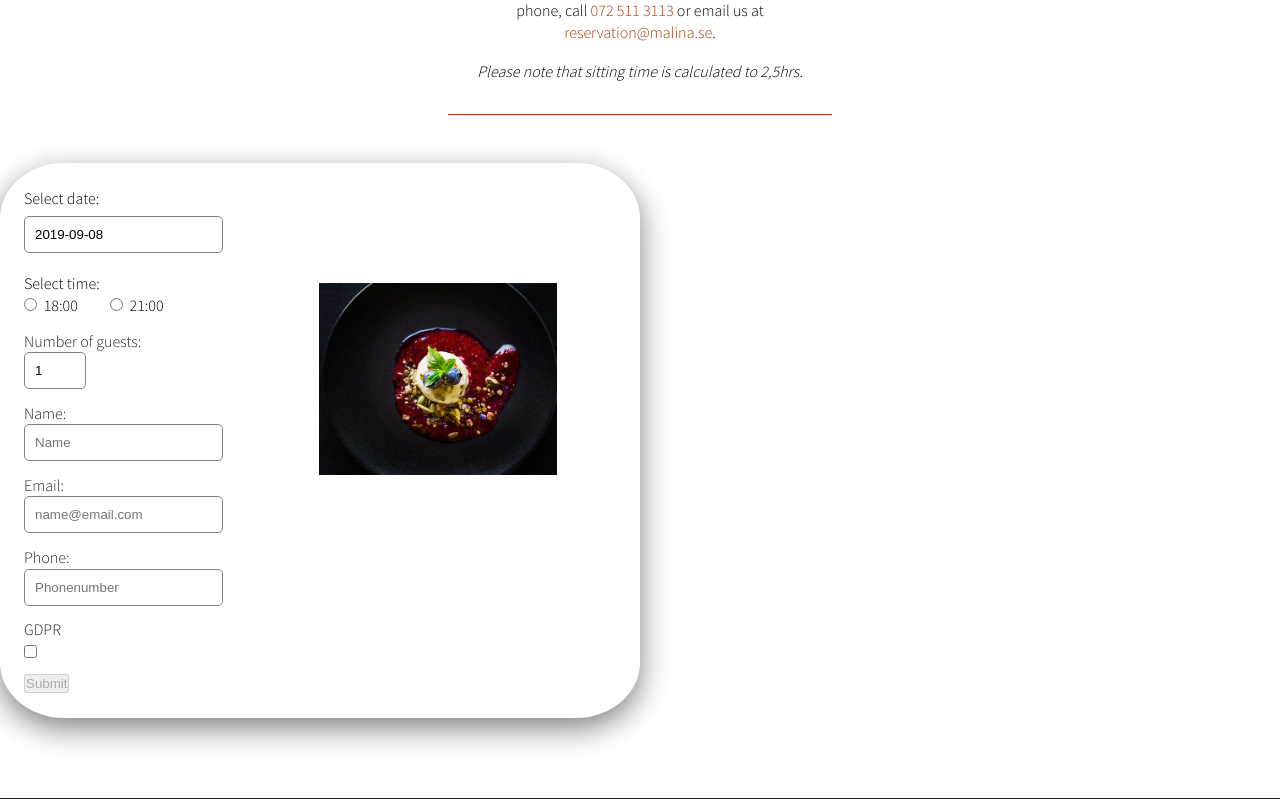
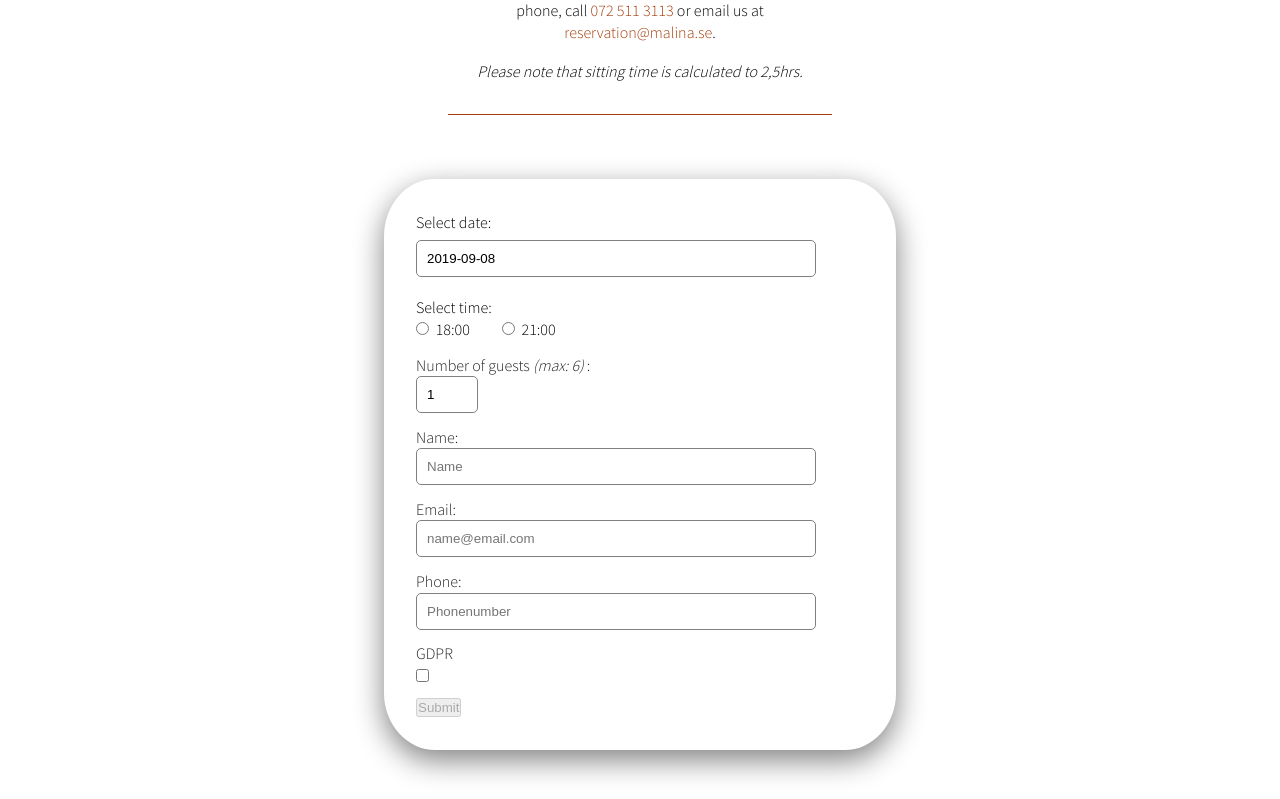
Before and after one commit to JuliaLahdo/malina-restaurant, a React (Create React App) app: page /Booking in a window 1280 px wide. Shown: the part 961-1760 px from the top of the page. Built offline with nearby package versions, Linux system fonts and the light colour scheme; no server answers; the HTML template or start-up script is replaced by a standard one.

Commit message:
Make changes to form
Removed image, added widths to inputfields

```diff
--- a/src/Pages/Booking/Booking.css
+++ b/src/Pages/Booking/Booking.css
@@ -29,8 +29,8 @@
     }
 
     .bookingFormContainer{
-        /* display: flex;
-        justify-content: space-between; */
+        display: flex;
+        justify-content: center;
     }
 
     form div{
@@ -40,11 +40,11 @@
 
     .bookingForm{
         font-family: 'Source Sans Pro', sans-serif;
-        width: 90%;
+        width: 80%;
         display: flex;
-        /* justify-content: center; */
-        /* align-items: center; */
-        /* flex-direction: column; */
+        /* justify-content: center;
+        align-items: center;
+        flex-direction: column; */
         margin: 3em 0 5em 0;
         padding: 1.5em;
         border-radius: 10%;
@@ -78,19 +78,8 @@
         margin-right: 0.5em;
     }
 
-    .imageContainerForm{
-        width: 80%;
-        margin: 3em;
-        /* height: auto; */
-        /* flex: 100%; */
-    }
-
-    img.dessertImage{
-        width: 80%;
-        margin: 3em;
-        /* height: auto; */
-        /* max-height: 70vh; */
-        /* object-fit: cover; */
+    input[type=text], input[type=email]{
+        width: 20em;
     }
 
 }
@@ -98,27 +87,33 @@
 /* Small devices (landscape phones, 576px and up) */
 @media (min-width: 576px) {
     .bookingForm{
-        width: 80%
+        width: 60%
     }
 }
 
 /* Medium devices (tablets, 768px and up) */
 @media (min-width: 768px) {
     .bookingForm{
-        width: 70%
+        width: 80%;
+        padding: 2em;
     }
+
+    input[type=text], input[type=email]{
+        width: 30em;
+    }
+
 }
 
 /* Large devices (desktops, 992px and up) */
 @media (min-width: 992px) {
     .bookingForm{
-        width: 60%
+        width: 40%
     }
 }
 
 /* Extra large devices (large desktops, 1200px and up) */
 @media (min-width: 1200px) {
     .bookingForm{
-        width: 50%
+        /* width: 50% */
     }
 }
--- a/src/Pages/Booking/Booking.tsx
+++ b/src/Pages/Booking/Booking.tsx
@@ -304,7 +304,7 @@ class Booking extends React.Component<{}, IBookingsState> {
 
               {/* <Details />  */}
               <div className="guests">
-                <label htmlFor="guests">Number of guests: </label>
+                <label htmlFor="guests">Number of guests <i>(max: 6)</i> : </label>
                 <input type="number" min="1" max="6" value={ this.state.bookings.numberOfGuests } name="numberOfGuests" placeholder="Number of guests?" onChange={ this.handleChange }/>
               </div>
 
@@ -355,10 +355,6 @@ class Booking extends React.Component<{}, IBookingsState> {
               {/* <button type="submit">Submit</button> */}
             </form>
 
-            <div className="imageContainerForm">
-              <img src={dessert} className="dessertImage" alt="Sorbet dessert"/>
-            </div>
-
           </div>
 
 
```
